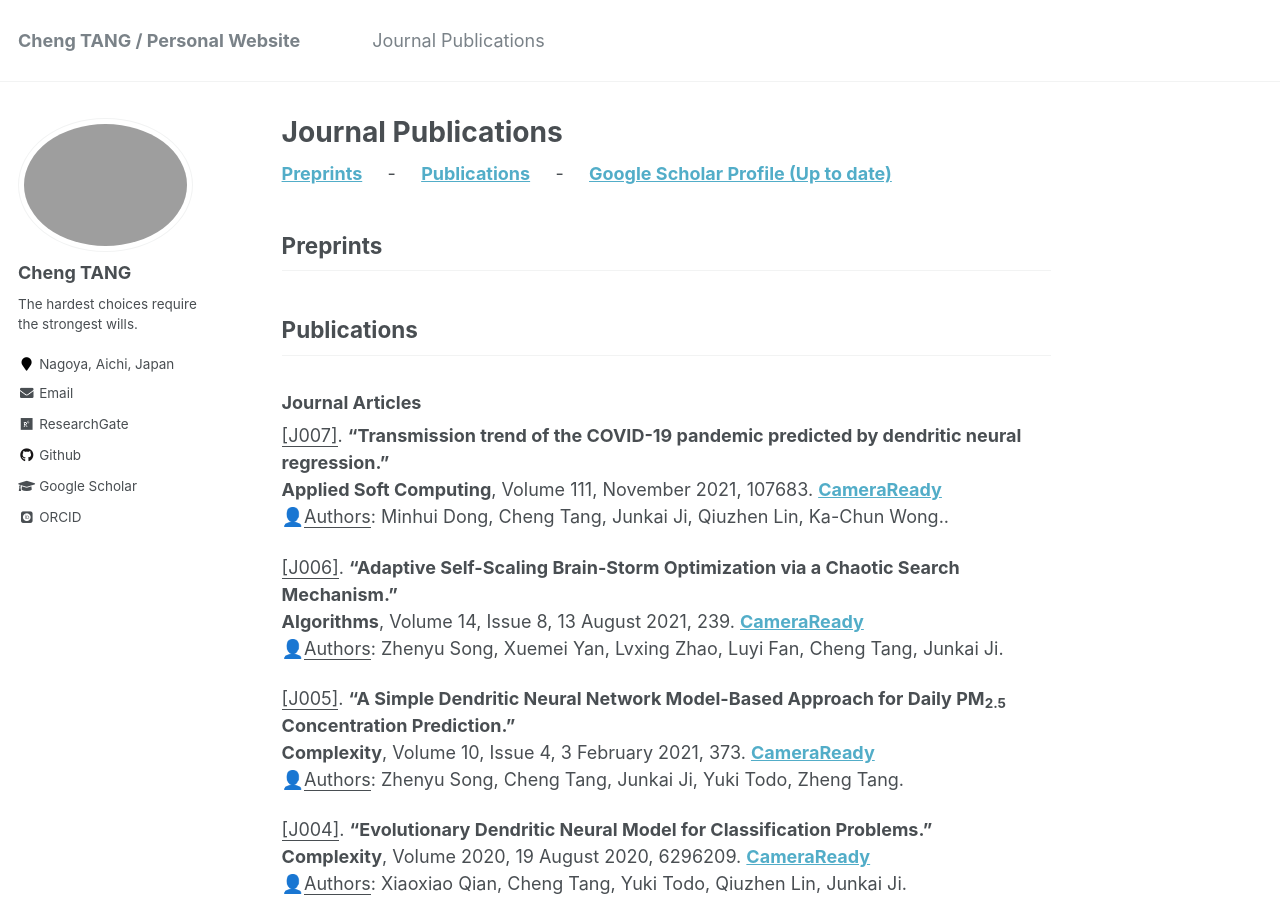
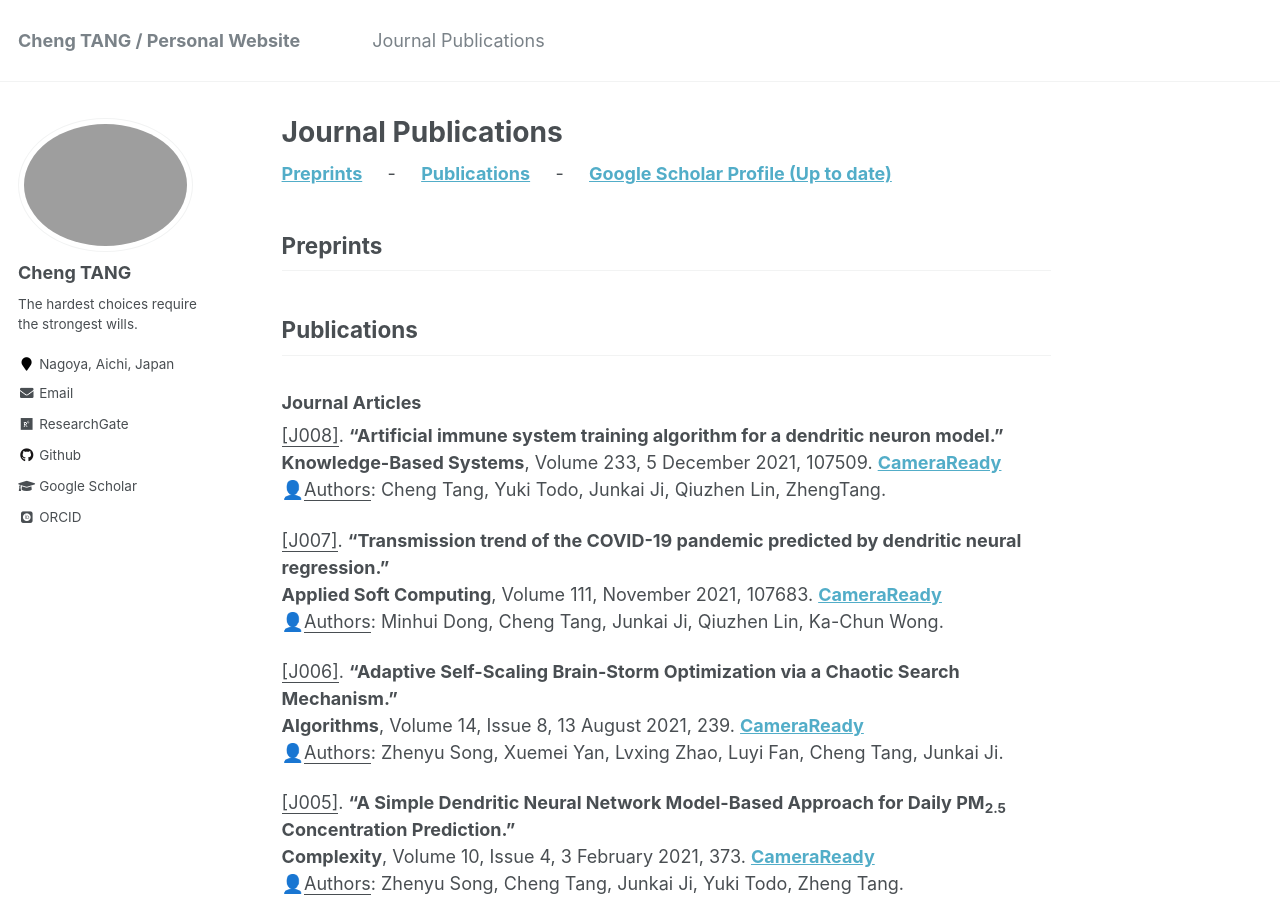
Before and after one commit to ChengTANG-AI/chengtang-ai.github.io, a Jekyll site: the page built from _pages/JournalPublications.md, in a window 1280 px wide and 900 px high. Built offline with Jekyll 4.4.1, drawn with Linux system fonts in a browser that asks for light colours; some web fonts are replaced.

Commit message:
Update JournalPublications.md

```diff
--- a/_pages/JournalPublications.md
+++ b/_pages/JournalPublications.md
@@ -31,9 +31,13 @@ Publications
 
 ### Journal Articles
 
+<u>[J008]</u>. **"Artificial immune system training algorithm for a dendritic neuron model."**
+**Knowledge-Based Systems**, Volume 233, 5 December 2021, 107509. **[CameraReady](https://doi.org/10.1016/j.knosys.2021.107509)**
+👤<u>Authors</u>: Cheng Tang, Yuki Todo, Junkai Ji, Qiuzhen Lin, ZhengTang.
+
 <u>[J007]</u>. **"Transmission trend of the COVID-19 pandemic predicted by dendritic neural regression."**
 **Applied Soft Computing**, Volume 111, November 2021, 107683. **[CameraReady](https://doi.org/10.1016/j.asoc.2021.107683)**
-👤<u>Authors</u>: Minhui Dong, Cheng Tang, Junkai Ji, Qiuzhen Lin, Ka-Chun Wong..
+👤<u>Authors</u>: Minhui Dong, Cheng Tang, Junkai Ji, Qiuzhen Lin, Ka-Chun Wong.
 
 <u>[J006]</u>. **"Adaptive Self-Scaling Brain-Storm Optimization via a Chaotic Search Mechanism."**
 **Algorithms**, Volume 14, Issue 8, 13 August 2021, 239. **[CameraReady](https://doi.org/10.3390/a14080239)**
```
